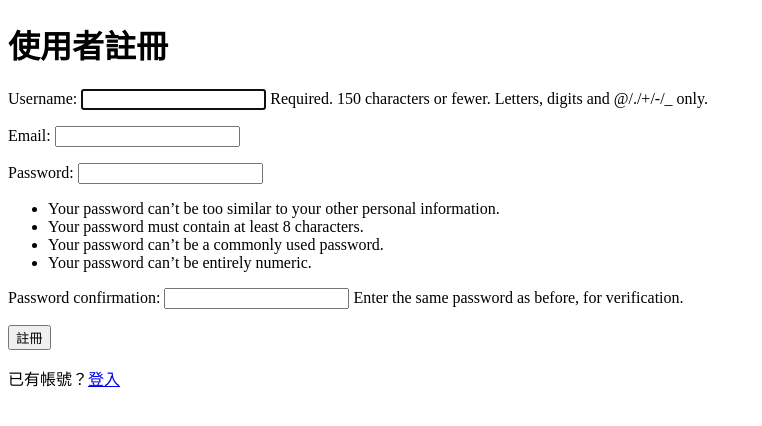
After one commit to Aiiyu/midtest, a Django app: page /register/ in a window 1280 px wide. The commit adds this page. Shown: the top 426 px of the page, without its empty margins (0-762 px from the left). Run offline with Django 5.2, Linux system fonts and the light colour scheme.

Commit message:
Update views.py with login/logout/register

```diff
--- a/ScoreSystem/urls.py
+++ b/ScoreSystem/urls.py
@@ -22,5 +22,7 @@ urlpatterns = [
     path('admin/', admin.site.urls),
     path('', views.home, name='home'),
     path('course/<int:course_id>/', views.course_detail, name='course_detail'),
-
+    path('register/', views.register, name='register'),
+    path('login/', views.login_view, name='login'),
+    path('logout/', views.logout_view, name='logout'),
 ]
--- /dev/null
+++ b/catalog/forms.py
@@ -0,0 +1,10 @@
+from django import forms
+from django.contrib.auth.models import User
+from django.contrib.auth.forms import UserCreationForm
+
+class RegisterForm(UserCreationForm):
+    email = forms.EmailField(required=True)
+
+    class Meta:
+        model = User
+        fields = ('username', 'email', 'password1', 'password2')
--- a/catalog/templates/UI.html
+++ b/catalog/templates/UI.html
@@ -91,8 +91,12 @@
 </head>
 <body>
     <div class="container">
+        {% if user.is_authenticated %}
+            <p>歡迎，{{ user.username }}！<a href="{% url 'logout' %}">登出</a></p>
+        {% else %}
+            <p><a href="{% url 'login' %}">登入</a> | <a href="{% url 'register' %}">註冊</a></p>
+        {% endif %}
         <h1>學生成績系統</h1>
-
         <h2>課程成績總覽</h2>
         <table>
             <thead>
--- /dev/null
+++ b/catalog/templates/register.html
@@ -0,0 +1,18 @@
+<!DOCTYPE html>
+<html lang="zh-TW">
+<head>
+    <meta charset="UTF-8">
+    <title>註冊</title>
+</head>
+<body>
+    <div class="container">
+        <h1>使用者註冊</h1>
+        <form method="post">
+            {% csrf_token %}
+            {{ form.as_p }}
+            <button type="submit">註冊</button>
+        </form>
+        <p>已有帳號？<a href="{% url 'login' %}">登入</a></p>
+    </div>
+</body>
+</html>
--- a/catalog/views.py
+++ b/catalog/views.py
@@ -1,6 +1,11 @@
 from django.shortcuts import render,get_object_or_404
 from .models import Course
+from django.contrib.auth import authenticate, login, logout
+from django.contrib.auth.decorators import login_required
+from django.shortcuts import redirect
+from .forms import RegisterForm
 
+@login_required(login_url='login')
 def home(request):
     courses = Course.objects.all()
     scored_courses = []
@@ -33,3 +38,28 @@ def course_detail(request, course_id):
     else:
         course.total_score = None
     return render(request, 'course_detail.html', {'course': course})
+
+def register(request):
+    if request.method == 'POST':
+        form = RegisterForm(request.POST)
+        if form.is_valid():
+            user = form.save()
+            login(request, user)
+            return redirect('home')
+    else:
+        form = RegisterForm()
+    return render(request, 'register.html', {'form': form})
+
+def login_view(request):
+    if request.method == 'POST':
+        username = request.POST['username']
+        password = request.POST['password']
+        user = authenticate(request, username=username, password=password)
+        if user is not None:
+            login(request, user)
+            return redirect('home')
+    return render(request, 'login.html')
+
+def logout_view(request):
+    logout(request)
+    return redirect('home')
```
Also changed, not shown: catalog/templates/login.html (added, +19 -0 lines), catalog/migrations/0001_initial.py, db.sqlite3.
